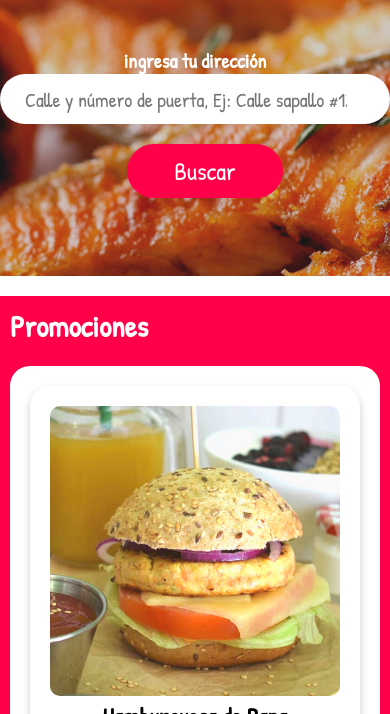
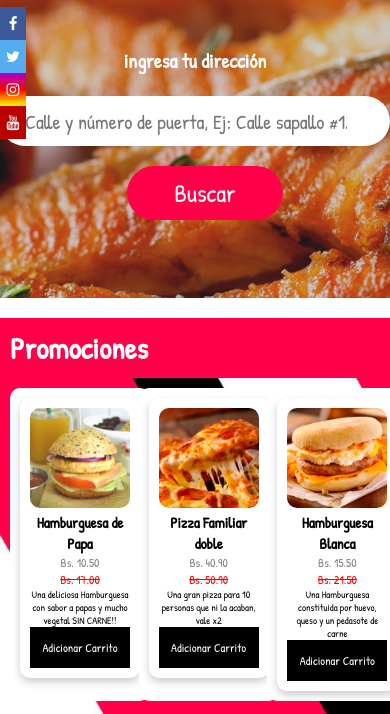
Before and after one commit to Repolloezzz/PedidosYa2.0, a plain HTML site: page index.html in a window 390 px wide. Shown: the part 265-979 px from the top of the page. Drawn offline with nearby package versions, Linux system fonts and the light colour scheme.

Commit message:
Add files via upload

```diff
--- a/estilo.css
+++ b/estilo.css
@@ -131,7 +131,7 @@ nav {
 .promo h2{
     color: white;
     font-size: 60px;
-    margin: 20px;
+    margin: 20px 20px 20px 50px;
 }
 .container {
     background: url(img/bg4.jpg);
@@ -195,7 +195,7 @@ nav {
 .sucur h2{
     color: white;
     font-size: 60px;
-    margin: 20px;
+    margin: 20px 20px 20px 50px;
 }
 
 /*----------------Final----------------*/
@@ -217,7 +217,64 @@ border: solid rgb(255, 144, 144);
     grid-gap: 1em;
     grid-template-rows: minmax(100px auto);
 }
+/**/
+.icon-bar1 {
+    float: right;
+    transform: translateY(-25px);
+  }
+  .icon-bar1 a {
+    padding: 0px 10px 0px;
+    color: white;
+    font-size: 20px;
+  }
 
+  .icon-bar1 a:hover {
+    color: rgb(137, 34, 34);
+  }
+/**/
+/*----------------Redes sociales----------------*/
+.icon-bar {
+    float: unset;
+    position: fixed;
+    top: 40%;
+    -webkit-transform: translateY(-50%);
+    -ms-transform: translateY(-50%);
+    transform: translateY(-50%);
+  }
+
+  .icon-bar a {
+    display: block;
+    text-align: center;
+    padding: 6px;
+    transition: all 0.3s ease;
+    color: white;
+    font-size: 30px;
+  }
+
+  .icon-bar a:hover {
+    background-color: black;
+    background-image: none;
+  }
+
+  .facebook {
+    background: #3B5998;
+    color: white;
+  }
+
+  .twitter {
+    background: #55ACEE;
+    color: white;
+  }
+
+  .instagram {
+    background-image: linear-gradient(rgb(168, 0, 214), red, yellow);
+    color: white;
+  }
+
+  .youtube {
+    background: #bb0000;
+    color: white;
+  }
 @media only screen and (max-width: 650px){
     .logo{
         margin-left: 10px;
@@ -262,14 +319,72 @@ border: solid rgb(255, 144, 144);
         width: 40%;
         padding: 10px;
     }
-    .container{
-        padding: 10px;
 
-    }
     .promo h2{
         color: white;
         font-size: 30px;
         margin: 10px;
+    }
+    .container {
+        padding: 10px;
+        background: url(img/bg4.jpg);
+        background-repeat: no-repeat;
+        background-size: cover;
+        display: grid;
+        grid-template-columns: repeat(auto-fill, minmax(6rem, 1fr));
+        grid-gap: 1em;
+        grid-template-rows: minmax(100px auto);
+    }
+    .container div {
+        border-radius: 10px;
+        background: #ffffff;
+        padding: 10px;
+        width: 120px;
+    }
+    .card {
+        box-shadow: 0 4px 8px 0 rgba(0, 0, 0, 0.2);
+        max-width: 100px;
+        margin: auto;
+        text-align: center;
+        font-family: arial;
+    }
+    .card h1{
+        font-size: 15px;
+    }
+    .card .desc{
+        font-size: 10px;
+    }
+    .card:hover{
+      position: relative;
+      transform: translateY(-1%);
+    }
+
+    .price {
+      color: grey;
+      font-size: 12px;
+    }
+    .prbe{
+        color: red;
+        text-decoration: line-through;
+        font-size: 12px;
+    }
+    .card button {
+      border: none;
+      outline: 0;
+      padding: 12px;
+      color: white;
+      background-color: #000;
+      text-align: center;
+      cursor: pointer;
+      width: 100%;
+      font-size: 12px;
+    }
+
+    .card button:hover {
+      opacity: 0.7;
+    }
+    .card img{
+        border-radius: 10px;
     }
     .sucur h2{
         color: white;
@@ -286,12 +401,28 @@ border: solid rgb(255, 144, 144);
     .final{
         padding: 10px;
     }
+    .creditos{
+        font-size: 10px;
+    }
     .termino{
-        font-size: 10px;
+        font-size: 5px;
         padding: 0;
         display: grid;
-        grid-template-columns: repeat(auto-fill, minmax(5rem, 2fr));
+        grid-template-columns: repeat(auto-fill, minmax(3rem, 1fr));
         grid-gap: 1em;
         grid-template-rows: minmax(auto auto);
     }
+    .icon-bar1 {
+        float: right;
+        transform: translateY(-15px);
+      }
+    .icon-bar1 a{
+        padding: 0;
+        margin-right: 5px;
+        font-size: 15px;
+    }
+    /*Barra flotante*/
+    .icon-bar a{
+        font-size: 15px;
+    }
 }
--- a/index.html
+++ b/index.html
@@ -10,6 +10,7 @@
     <link rel="stylesheet" href="estilo.css">
     <link rel="preconnect" href="https://fonts.googleapis.com">
     <link rel="preconnect" href="https://fonts.gstatic.com" crossorigin>
+    <link rel="stylesheet" href="https://cdnjs.cloudflare.com/ajax/libs/font-awesome/4.7.0/css/font-awesome.min.css">
     <link href="https://fonts.googleapis.com/css2?family=Merriweather+Sans:ital,wght@0,500;1,400&family=Patrick+Hand&display=swap" rel="stylesheet">
 </head>
 <body>
@@ -36,6 +37,7 @@
         </div>
         <div class="barra">
             <h3>ingresa tu dirección</h3>
+            <br>
             <form>
                 <input type="search" required placeholder="Calle y número de puerta, Ej: Calle sapallo #123">
                 <input type="submit" value="Buscar">
@@ -53,7 +55,7 @@
                     <img src="img/komi1.jpg" width="100%">
                     <h1>Hamburguesa de Papa</h1>
                     <p class="price">Bs. 10.50 <p class="prbe">Bs. 17.00</p></p>
-                    <p>Una deliciosa Hamburguesa con sabor a papas y mucho vegetal SIN CARNE!!</p>
+                    <p class="desc">Una deliciosa Hamburguesa con sabor a papas y mucho vegetal SIN CARNE!!</p>
                     <p><button>Adicionar Carrito</button></p>
                 </div>
             </div>
@@ -62,7 +64,7 @@
                     <img src="img/komi2.jpg" width="100%">
                     <h1>Pizza Familiar doble</h1>
                     <p class="price">Bs. 40.90 <p class="prbe">Bs. 50.90</p></p>
-                    <p>Una gran pizza para 10 personas que ni la acaban, vale x2</p>
+                    <p class="desc">Una gran pizza para 10 personas que ni la acaban, vale x2</p>
                     <p><button>Adicionar Carrito</button></p>
                 </div>
             </div>
@@ -71,7 +73,7 @@
                     <img src="img/komi3.jpg" width="100%">
                     <h1>Hamburguesa Blanca</h1>
                     <p class="price">Bs. 15.50  <p class="prbe">Bs. 21.50</p></p>
-                    <p>Una Hamburguesa constituida por huevo, queso y un pedasote de carne</p>
+                    <p class="desc">Una Hamburguesa constituida por huevo, queso y un pedasote de carne</p>
                     <p><button>Adicionar Carrito</button></p>
                 </div>
             </div>
@@ -80,7 +82,7 @@
                     <img src="img/komi4.jpg" width="100%">
                     <h1>Tacos Mexicanos x2</h1>
                     <p class="price">Bs. 14.90 <p class="prbe">Bs. 17.00</p></p>
-                    <p>Un taco que incluye un sombrero que toca una canción mexicana</p>
+                    <p class="desc">Un taco que incluye un sombrero que toca una canción mexicana</p>
                     <p><button>Adicionar Carrito</button></p>
                 </div>
             </div>
@@ -89,7 +91,7 @@
                     <img src="img/komi5.jpg" width="100%">
                     <h1>Papas fitras ROSADAS</h1>
                     <p class="price">Bs. 200.99 <p class="prbe">Bs. 999.99</p></p>
-                    <p>Unas papas hechas de todo lo que es rosado y comestible</p>
+                    <p class="desc">Unas papas hechas de todo lo que es rosado y comestible</p>
                     <p><button>Adicionar Carrito</button></p>
                 </div>
             </div>
@@ -98,7 +100,7 @@
                     <img src="img/komi6.jpg" width="100%">
                     <h1>Patitas de pavo real</h1>
                     <p class="price">Bs. 7.20 <p class="prbe">Bs. 13.00</p></p>
-                    <p>Una patita para todo aquel que se sienta un real REY x1</p>
+                    <p class="desc">Una patita para todo aquel que se sienta un real REY x1</p>
                     <p><button>Adicionar Carrito</button></p>
                 </div>
             </div>
@@ -107,16 +109,16 @@
                     <img src="img/komi7.jpg" width="100%">
                     <h1>Papas fritas comunes</h1>
                     <p class="price">Bs. 5.00 <p class="prbe">Bs. 9.00</p></p>
-                    <p>Una simple porcion de papas con aderezos y jugo EXTRA</p>
+                    <p class="desc">Una simple porcion de papas con aderezos y jugo EXTRA</p>
                     <p><button>Adicionar Carrito</button></p>
                 </div>
             </div>
             <div>
                 <div class="card">
                     <img src="img/komi8.jpg" width="100%">
-                    <h1>Aceite con papas</h1>
+                    <h1>Aceite con papitas oscuras</h1>
                     <p class="price">Bs. 1.00 <p class="prbe">Bs.1.01</p></p>
-                    <p>Un litro de aceite que incluye 5 papas refritas, incluye pedisos de carne</p>
+                    <p class="desc">Un litro de aceite que incluye 5 papas refritas, incluye pedisos de carne</p>
                     <p><button>Adicionar Carrito</button></p>
                 </div>
             </div>
@@ -154,9 +156,23 @@
                 </dir>
             </div>
             <br><hr><br>
-            <div>
+            <div class="creditos">
                 <p>Pedidos ya © 2022-20000 by RepolloEzzz</p>
+                <!--Redes sociales-->
             </div>
+            <div class="icon-bar1">
+                <a href="https://www.facebook.com/pedidosya/"><i class="fa fa-facebook"></i></a>
+                <a href="https://twitter.com/pedidosya?ref_src=twsrc%5Egoogle%7Ctwcamp%5Eserp%7Ctwgr%5Eauthor"><i class="fa fa-twitter"></i></a>
+                <a href="https://www.instagram.com/pedidosya.bo/?hl=es"><i class="fa fa-instagram"></i></a>
+                <a href="https://www.youtube.com/channel/UCI7tardDqHE6rScBLHA9L6w"><i class="fa fa-youtube"></i></a>
+            </div>
+            <br>
+        </div>
+        <div class="icon-bar">
+            <a href="https://www.facebook.com/pedidosya/" class="facebook"><i class="fa fa-facebook"></i></a>
+            <a href="https://twitter.com/pedidosya?ref_src=twsrc%5Egoogle%7Ctwcamp%5Eserp%7Ctwgr%5Eauthor" class="twitter"><i class="fa fa-twitter"></i></a>
+            <a href="https://www.instagram.com/pedidosya.bo/?hl=es" class="instagram"><i class="fa fa-instagram"></i></a>
+            <a href="https://www.youtube.com/channel/UCI7tardDqHE6rScBLHA9L6w" class="youtube"><i class="fa fa-youtube"></i></a>
         </div>
     </footer>
     <!--Boton-->
```
